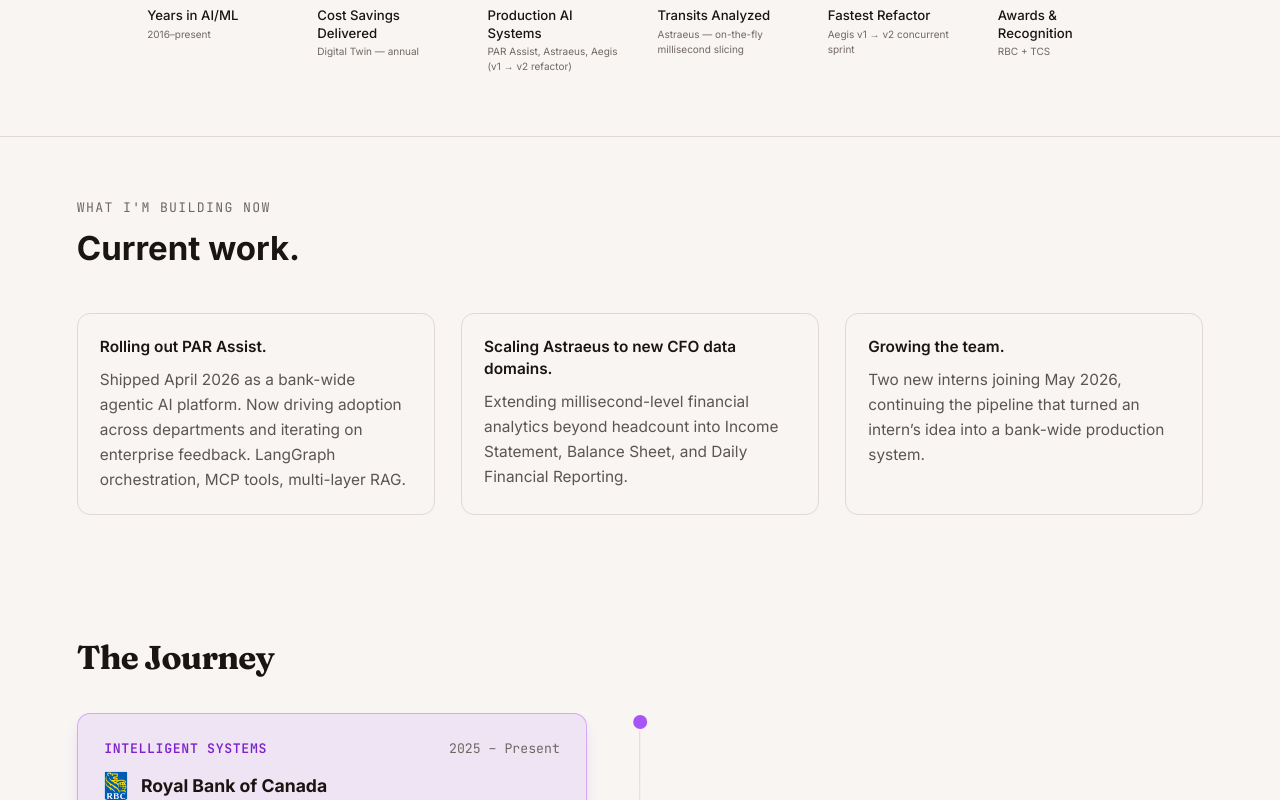
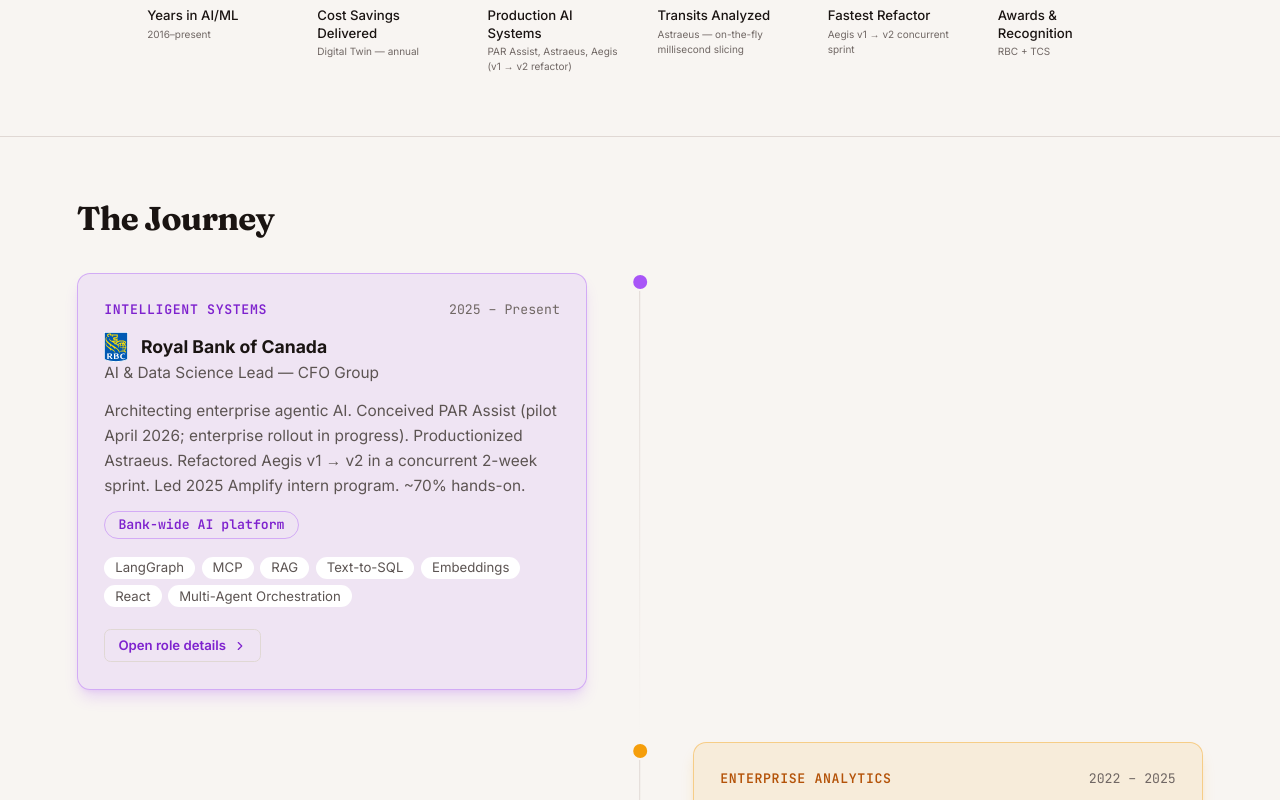
Before and after one commit to rogerthatroach/rogerthatroach.github.io, a Next.js app: page / in a window 1280 px wide. Shown: the part 1137-1937 px from the top of the page. Built offline with nearby package versions, Linux system fonts and the light colour scheme.

Commit message:
refactor(home): remove NowBuilding — Journey overlay covers current work

```diff
--- a/app/page.tsx
+++ b/app/page.tsx
@@ -3,16 +3,18 @@ import { ArrowRight } from 'lucide-react';
 import Nav from '@/components/Nav';
 import Hero from '@/components/Hero';
 import MetricsRibbon from '@/components/MetricsRibbon';
-import NowBuilding from '@/components/NowBuilding';
 import SkillTimeline from '@/components/SkillTimeline';
 import RecognitionSection from '@/components/RecognitionSection';
 import SectionProgress from '@/components/SectionProgress';
 import Footer from '@/components/Footer';
 
+// NowBuilding removed — "current work" is surfaced by Journey's top role
+// card (rbc-lead) with its role-details overlay; /now page carries the
+// Sivers-style monthly focus line. Removing avoided duplicate content
+// and resolved the id="now" namespace collision with the /now page.
 const HOME_SECTIONS = [
   { id: 'hero', label: 'Intro' },
   { id: 'through-line', label: 'Through-line' },
-  { id: 'now', label: 'Now' },
   { id: 'journey', label: 'Journey' },
   { id: 'work', label: 'Projects' },
   { id: 'recognition', label: 'Recognition' },
@@ -42,9 +44,6 @@ export default function Home() {
 
       {/* Through-line + Stats — thesis and proof in one block (was two sections) */}
       <MetricsRibbon />
-
-      {/* Present-tense momentum */}
-      <NowBuilding />
 
       {/* The Journey — interactive career timeline (click any role for
           headline metric + transition story + per-project decision
--- a/components/NowBuilding.tsx
+++ /dev/null
@@ -1,49 +0,0 @@
-'use client';
-
-import { useRef } from 'react';
-import { motion, useInView } from 'framer-motion';
-import { NOW_BUILDING } from '@/data/nowBuilding';
-
-export default function NowBuilding() {
-  const ref = useRef<HTMLElement>(null);
-  const isInView = useInView(ref, { once: true, margin: '-80px' });
-
-  return (
-    <section ref={ref} id="now" className="px-6 py-14 md:px-16">
-      <div className="mx-auto max-w-content">
-        <motion.p
-          initial={{ opacity: 0, y: 12 }}
-          animate={isInView ? { opacity: 1, y: 0 } : {}}
-          transition={{ duration: 0.6 }}
-          className="font-mono text-xs uppercase tracking-widest text-text-tertiary"
-        >
-          What I&apos;m building now
-        </motion.p>
-
-        <motion.h2
-          initial={{ opacity: 0, y: 16 }}
-          animate={isInView ? { opacity: 1, y: 0 } : {}}
-          transition={{ duration: 0.6, delay: 0.1 }}
-          className="mt-3 max-w-2xl text-2xl font-bold text-text-primary sm:text-3xl"
-        >
-          Current work.
-        </motion.h2>
-
-        <ul className="mt-10 grid gap-6 sm:grid-cols-3">
-          {NOW_BUILDING.map((item, i) => (
-            <motion.li
-              key={item.lead}
-              initial={{ opacity: 0, y: 16 }}
-              animate={isInView ? { opacity: 1, y: 0 } : {}}
-              transition={{ duration: 0.5, delay: 0.2 + i * 0.12 }}
-              className="rounded-xl border border-border-subtle bg-surface/40 p-5"
-            >
-              <p className="text-sm font-semibold text-text-primary">{item.lead}</p>
-              <p className="mt-2 text-sm leading-relaxed text-text-secondary">{item.body}</p>
-            </motion.li>
-          ))}
-        </ul>
-      </div>
-    </section>
-  );
-}
--- a/data/nowBuilding.ts
+++ /dev/null
@@ -1,39 +0,0 @@
-export interface NowItem {
-  lead: string;
-  body: string;
-  // ISO date of last meaningful edit. Build-time warning fires if >60 days old.
-  updatedAt: string;
-}
-
-export const NOW_BUILDING: NowItem[] = [
-  {
-    lead: 'Rolling out PAR Assist.',
-    body: 'Shipped April 2026 as a bank-wide agentic AI platform. Now driving adoption across departments and iterating on enterprise feedback. LangGraph orchestration, MCP tools, multi-layer RAG.',
-    updatedAt: '2026-04-17',
-  },
-  {
-    lead: 'Scaling Astraeus to new CFO data domains.',
-    body: 'Extending millisecond-level financial analytics beyond headcount into Income Statement, Balance Sheet, and Daily Financial Reporting.',
-    updatedAt: '2026-03-30',
-  },
-  {
-    lead: 'Growing the team.',
-    body: "Two new interns joining May 2026, continuing the pipeline that turned an intern\u2019s idea into a bank-wide production system.",
-    updatedAt: '2026-04-17',
-  },
-];
-
-// Build-time staleness check. Fires a console warning during production
-// builds if any item hasn't been touched in >60 days. No runtime cost.
-if (typeof process !== 'undefined' && process.env.NODE_ENV === 'production') {
-  const THRESHOLD_DAYS = 60;
-  const threshold = Date.now() - THRESHOLD_DAYS * 24 * 60 * 60 * 1000;
-  for (const item of NOW_BUILDING) {
-    if (new Date(item.updatedAt).getTime() < threshold) {
-      // eslint-disable-next-line no-console
-      console.warn(
-        `[NOW_BUILDING] Stale: "${item.lead}" (updatedAt ${item.updatedAt}, >${THRESHOLD_DAYS}d old). Refresh or remove.`,
-      );
-    }
-  }
-}
```
